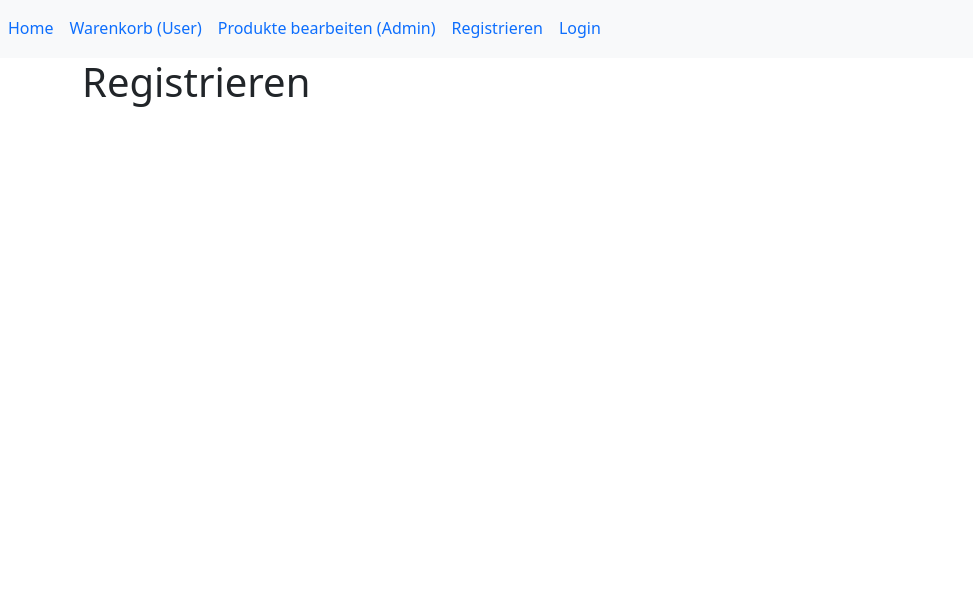
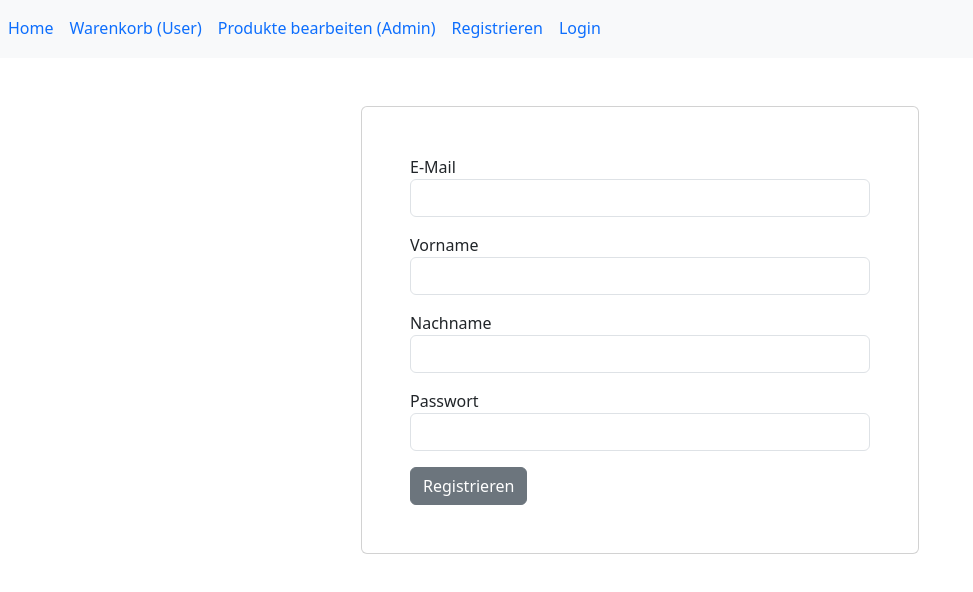
Before and after one commit to smatzner/web-matzner, a Vue app in the folder webshop/: page /register in a window 1280 px wide. Shown: the top 592 px of the page, without its empty margins (0-973 px from the left). Built offline with nearby package versions, Linux system fonts and the light colour scheme.

Commit message:
added registration functionality

```diff
--- a/webshop/src/App.vue
+++ b/webshop/src/App.vue
@@ -13,7 +13,7 @@
     </nav>
   </header>
 
-  <div class="container">
+  <div class="container justify-content-center">
     <RouterView/>
   </div>
 </template>
--- /dev/null
+++ b/webshop/src/stores/UserStore.js
@@ -0,0 +1,33 @@
+import {defineStore} from "pinia";
+import {ref} from "vue";
+import axios from "axios";
+import {router} from "../router";
+
+
+export const userUserStore = defineStore('user',() => {
+    const baseUri = 'https://abhditnhef.webshop.asw.rest/'
+    const user = ref({})
+
+    function createAxiosHeader() {
+        return {
+            headers: {
+                Authorization: localStorage.getItem('token')
+            }
+        }
+    }
+
+    async function registerUser(user){
+        const response = await axios.post(baseUri + "api/auth/register", user, createAxiosHeader())
+
+        user.value = response.data.user
+
+        localStorage.setItem('token',response.data.jwt)
+
+        await router.push('/')
+    }
+
+    return{
+        registerUser
+    }
+
+})
--- a/webshop/src/views/LoginView.vue
+++ b/webshop/src/views/LoginView.vue
@@ -1,9 +1,21 @@
 <template>
-  <div>
-    <h1>Login</h1>
+  <div class="card mt-5 w-50 mx-auto">
+    <form class="m-5">
+      <label class="d-block mb-3">
+        <span class="form-label">E-Mail</span>
+        <input type="email" class="form-control">
+      </label>
+      <label class="d-block mb-3">
+        <span class="form-label">Passwort</span>
+        <input type="password" class="form-control">
+      </label>
+      <button class="btn btn-secondary">Login</button>
+    </form>
   </div>
 </template>
 
 <style>
 
 </style>
+<script setup>
+</script>
--- a/webshop/src/views/RegisterView.vue
+++ b/webshop/src/views/RegisterView.vue
@@ -1,6 +1,43 @@
+<script setup>
+import {userUserStore} from "../stores/UserStore";
+import {ref} from "vue";
+
+const userStore = userUserStore()
+
+const newUser = ref({
+  email: '',
+  firstName: '',
+  lastName: '',
+  password: '',
+  role: 'user'
+})
+
+async function createNewUser() {
+  await userStore.registerUser(newUser.value)
+}
+</script>
+
 <template>
-  <div>
-    <h1>Registrieren</h1>
+  <div class="card mt-5 w-50 mx-auto">
+    <form @submit.prevent="createNewUser" class="m-5">
+      <label class="d-block mb-3">
+        <span class="form-label">E-Mail</span>
+        <input v-model="newUser.email" type="email" class="form-control">
+      </label>
+      <label class="d-block mb-3">
+        <span class="form-label">Vorname</span>
+        <input v-model="newUser.firstName" type="text" class="form-control">
+      </label>
+      <label class="d-block mb-3">
+        <span class="form-label">Nachname</span>
+        <input v-model="newUser.lastName" type="text" class="form-control">
+      </label>
+      <label class="d-block mb-3">
+        <span class="form-label">Passwort</span>
+        <input v-model="newUser.password" type="password" class="form-control">
+      </label>
+      <button type="submit" class="btn btn-secondary">Registrieren</button>
+    </form>
   </div>
 </template>
 
```
